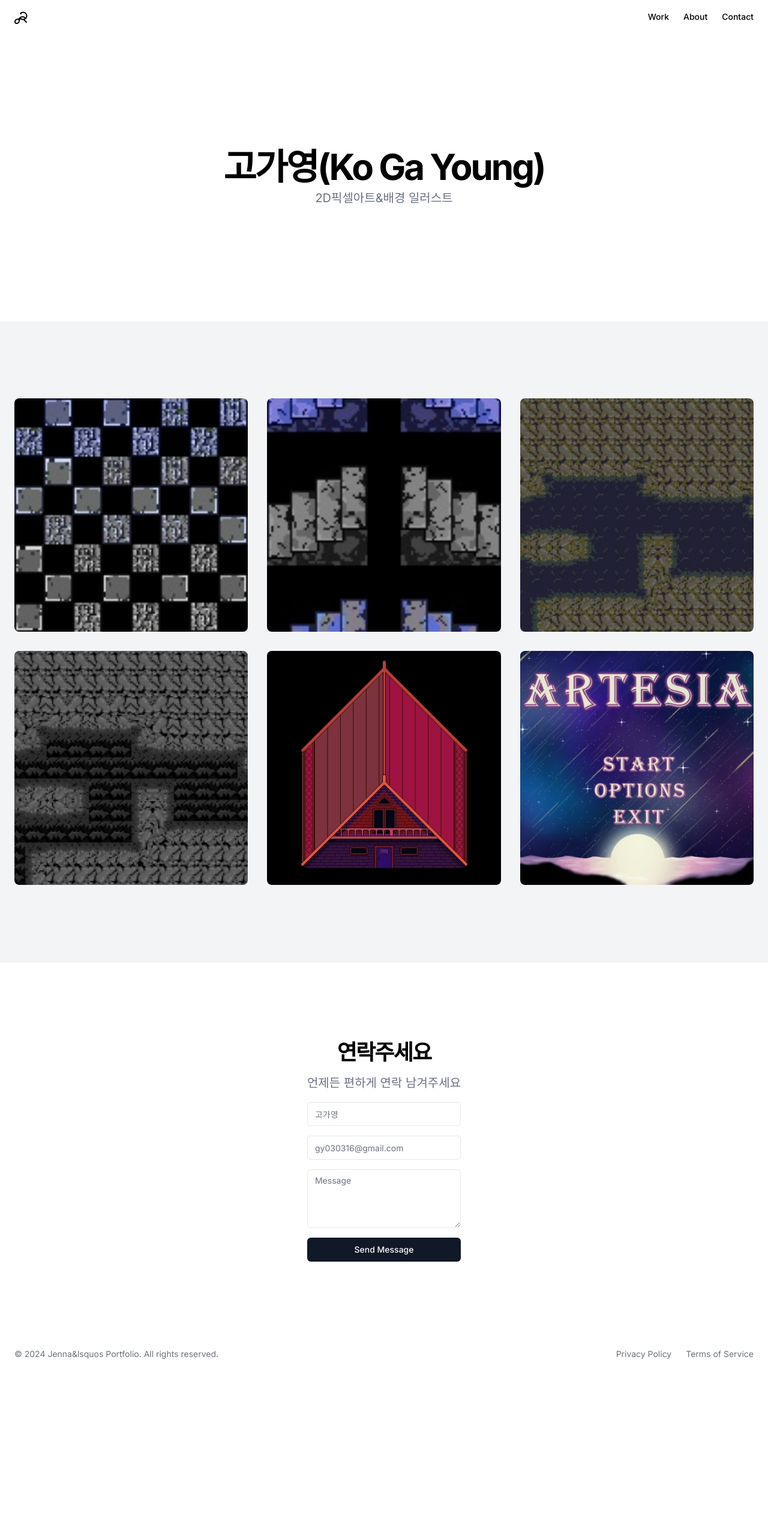
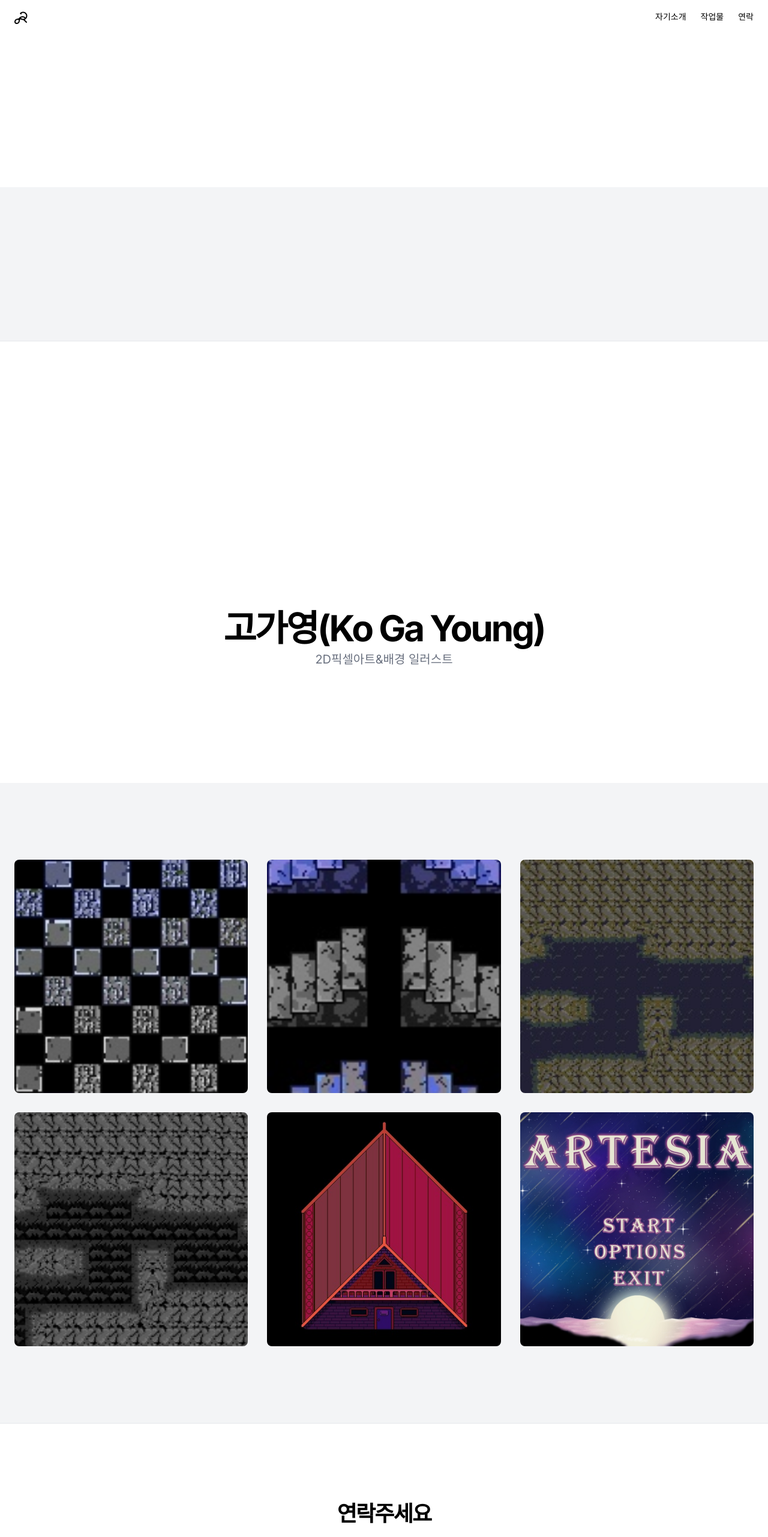
Before and after one commit to Ga-Young-Go/my-app, a Next.js app: page / in a window 1280 px wide. Shown: the top 2562 px of the page at 60% size. Before the commit the page ends 2283 px from the top, so only its background shows below. Built offline with nearby package versions, Linux system fonts and the light colour scheme.

Commit message:
오늘자 수정

```diff
--- a/app/page.tsx
+++ b/app/page.tsx
@@ -14,16 +14,27 @@ export default function Home() {
         </Link>
         <nav className="ml-auto flex gap-4 sm:gap-6">
           <Link className="text-sm font-medium hover:underline underline-offset-4" href="#">
-            Work
+            자기소개
           </Link>
           <Link className="text-sm font-medium hover:underline underline-offset-4" href="#">
-            About
+            작업물
           </Link>
           <Link className="text-sm font-medium hover:underline underline-offset-4" href="#">
-            Contact
+            연락
           </Link>
         </nav>
       </header>
+      <main className="flex-1">
+        <section id="자기소개" className="w-full py-12 md:py-24 lg:py-32">
+          {/* 자기소개 섹션 내용 */}
+        </section>
+        <section id="작업물" className="w-full py-12 md:py-24 lg:py-32 bg-gray-100 dark:bg-gray-800">
+          {/* 작업물 섹션 내용 */}
+        </section>
+        <section id="연락" className="w-full py-12 md:py-24 lg:py-32 border-t">
+          {/* 연락 섹션 내용 */}
+        </section>
+      </main>
       <main className="flex-1">
         <section className="w-full py-12 md:py-24 lg:py-32 xl:py-48">
           <div className="container mx-auto px-4 md:px-6 max-w-screen-xl">
@@ -140,11 +151,11 @@ export default function Home() {
               </div>
               <div className="mx-auto w-full max-w-sm space-y-2">
                 <form className="flex flex-col space-y-4">
-                  <Input className="max-w-lg" placeholder="고가영" type="text" />
-                  <Input className="max-w-lg" placeholder="gy030316@gmail.com" type="email" />
-                  <Textarea className="max-w-lg" placeholder="Message" rows={4} />
+                  <Input className="max-w-lg" placeholder="이름" type="text" />
+                  <Input className="max-w-lg" placeholder="이메일" type="email" />
+                  <Textarea className="max-w-lg" placeholder="메세지" rows={4} />
                   <Button className="w-full max-w-lg" type="submit">
-                    Send Message
+                    전송하기
                   </Button>
                 </form>
               </div>
@@ -154,7 +165,7 @@ export default function Home() {
       </main>
       <footer className="px-4 lg:px-6 py-4">
         <div className="container mx-auto flex justify-between items-center">
-          <p className="text-sm text-gray-500 dark:text-gray-400">&copy; 2024 Jenna&lsquos Portfolio. All rights reserved.</p>
+          <p className="text-sm text-gray-500 dark:text-gray-400">&copy; 2024 KO GA YOUNG Portfolio. All rights reserved.</p>
           <nav className="flex gap-4 sm:gap-6">
             <Link className="text-sm text-gray-500 hover:underline dark:text-gray-400" href="#">
               Privacy Policy
```
